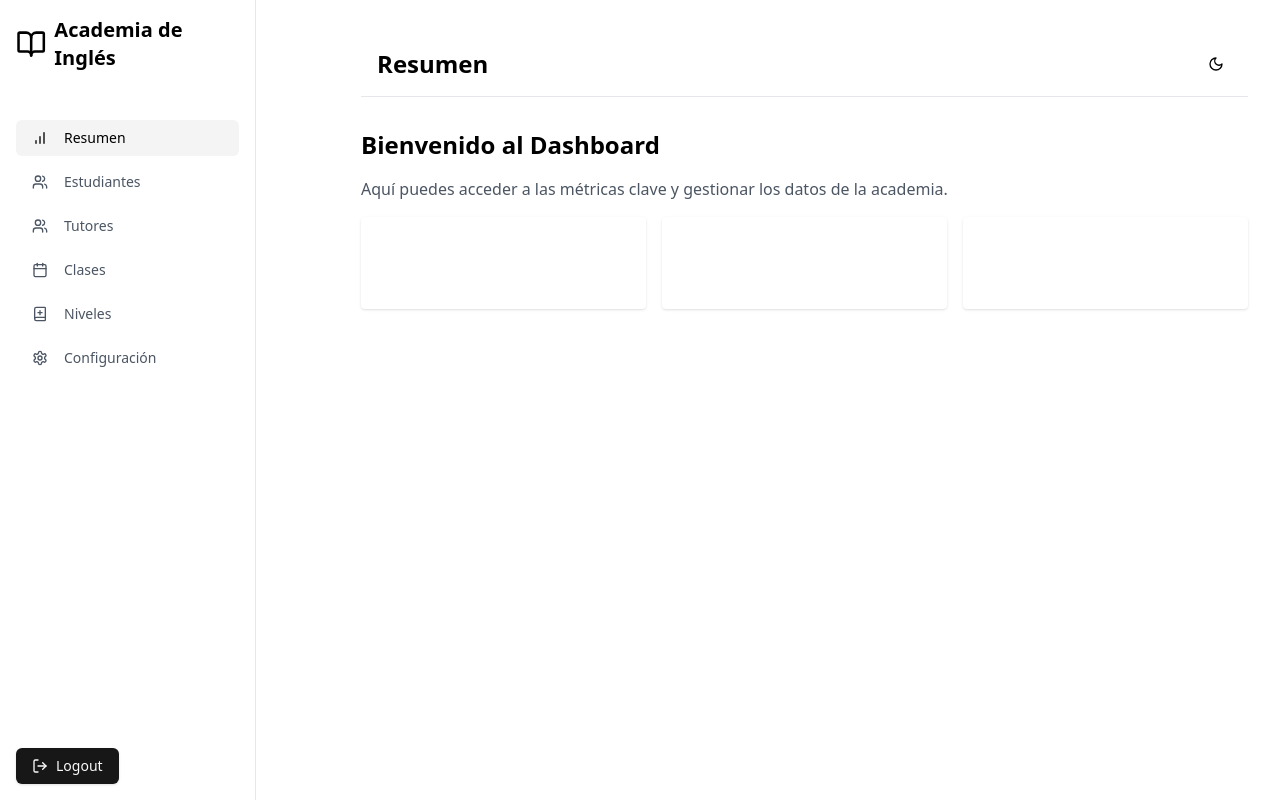
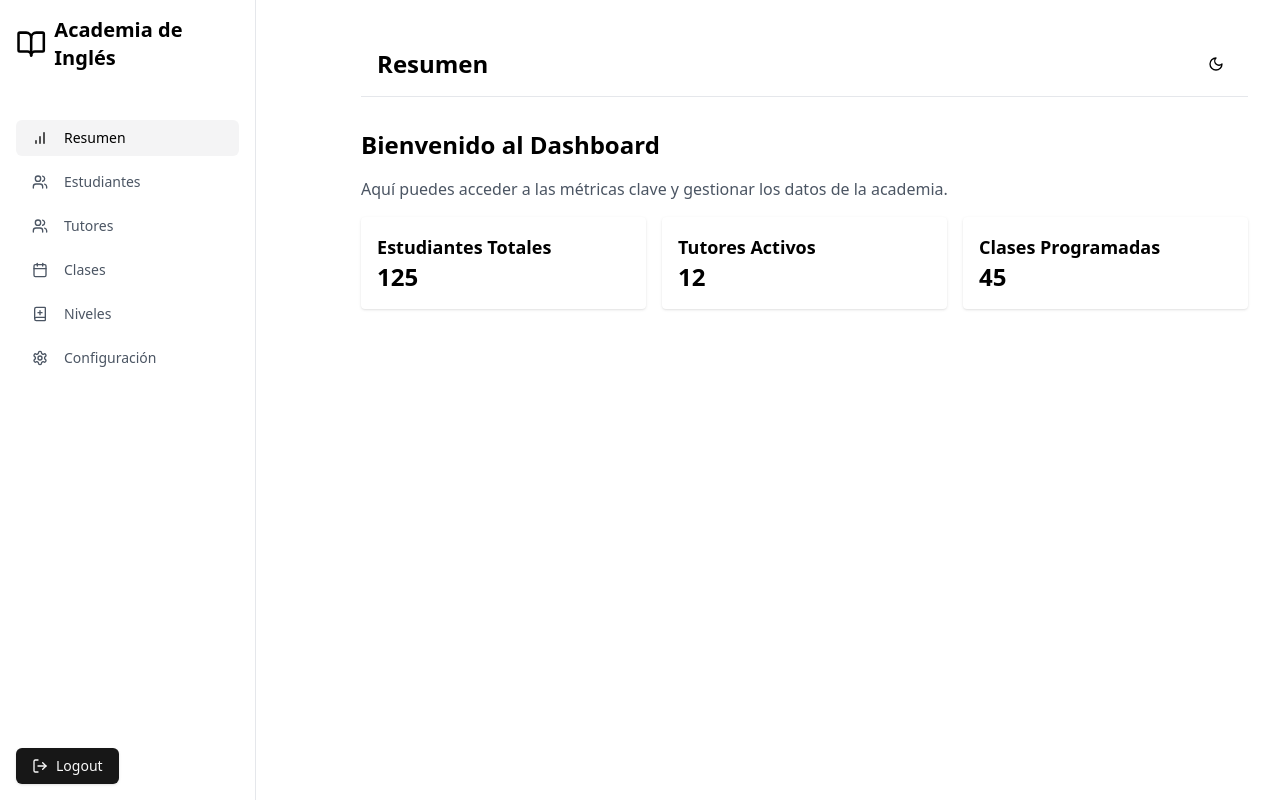
Before and after one commit to darriola1/academia-frontend, a Next.js app: page /dashboard in a window 1280 px wide. Built offline with nearby package versions, Linux system fonts and the light colour scheme.

Commit message:
Correcciones componentes estudiantes

```diff
--- a/src/app/dashboard/page.jsx
+++ b/src/app/dashboard/page.jsx
@@ -1,19 +1,3 @@
-// import Sidebar from "@/components/Sidebar";
-import DashboardHeader from "@/components/DashboardHeader";
-// import DashboardContent from "@/components/DashboardContent";
-
-// export default function DashboardPage() {
-//     return (
-//         <div className="min-h-screen bg-white dark:bg-zinc-900 text-white">
-//             {/* <Sidebar /> */}
-//             <div className="ml-64 p-8">
-//                 {/* <DashboardHeader /> */}
-//                 <DashboardContent />
-//             </div>
-//         </div>
-//     );
-// }
-
 export default function DashboardPage() {
     return (
         <div className="space-y-4">
@@ -22,7 +6,7 @@
                 Aquí puedes acceder a las métricas clave y gestionar los datos de la academia.
             </p>
 
-            <div className="grid grid-cols-1 md:grid-cols-2 lg:grid-cols-3 gap-4">
+            <div className="grid grid-cols-1 md:grid-cols-2 lg:grid-cols-3 gap-4  text-black dark:text-white">
                 {/* Ejemplo de métricas */}
                 <div className="p-4 bg-white dark:bg-zinc-800 rounded shadow">
                     <h2 className="text-lg font-semibold">Estudiantes Totales</h2>
--- a/src/app/dashboard/students/page.jsx
+++ b/src/app/dashboard/students/page.jsx
@@ -1,14 +1,11 @@
 "use client"
 
-import React, { useState, useEffect, Fragment } from "react"
-// import { StudentsTable } from "./StudentsTable"
+import React from "react"
 import { StudentsTable } from "@/app/dashboard/students/StudentTable"
-import DashboardHeader from "@/components/DashboardHeader";
 
 export default function StudentsPage() {
   return (
     <>
-      {/* <DashboardHeader titulo="Estudiantes" /> */}
       <StudentsTable />
     </>
 
--- a/src/components/students/student-financial-info.jsx
+++ b/src/components/students/student-financial-info.jsx
@@ -1,5 +1,4 @@
 import { Card, CardContent, CardDescription, CardHeader, CardTitle } from "@/components/ui/card"
-import { Separator } from "@/components/ui/separator"
 
 export function StudentFinancialInfo({ student }) {
     return (
```
Also changed, not shown: src/app/dashboard/students/[id]/page.jsx (+0 -177 lines).
